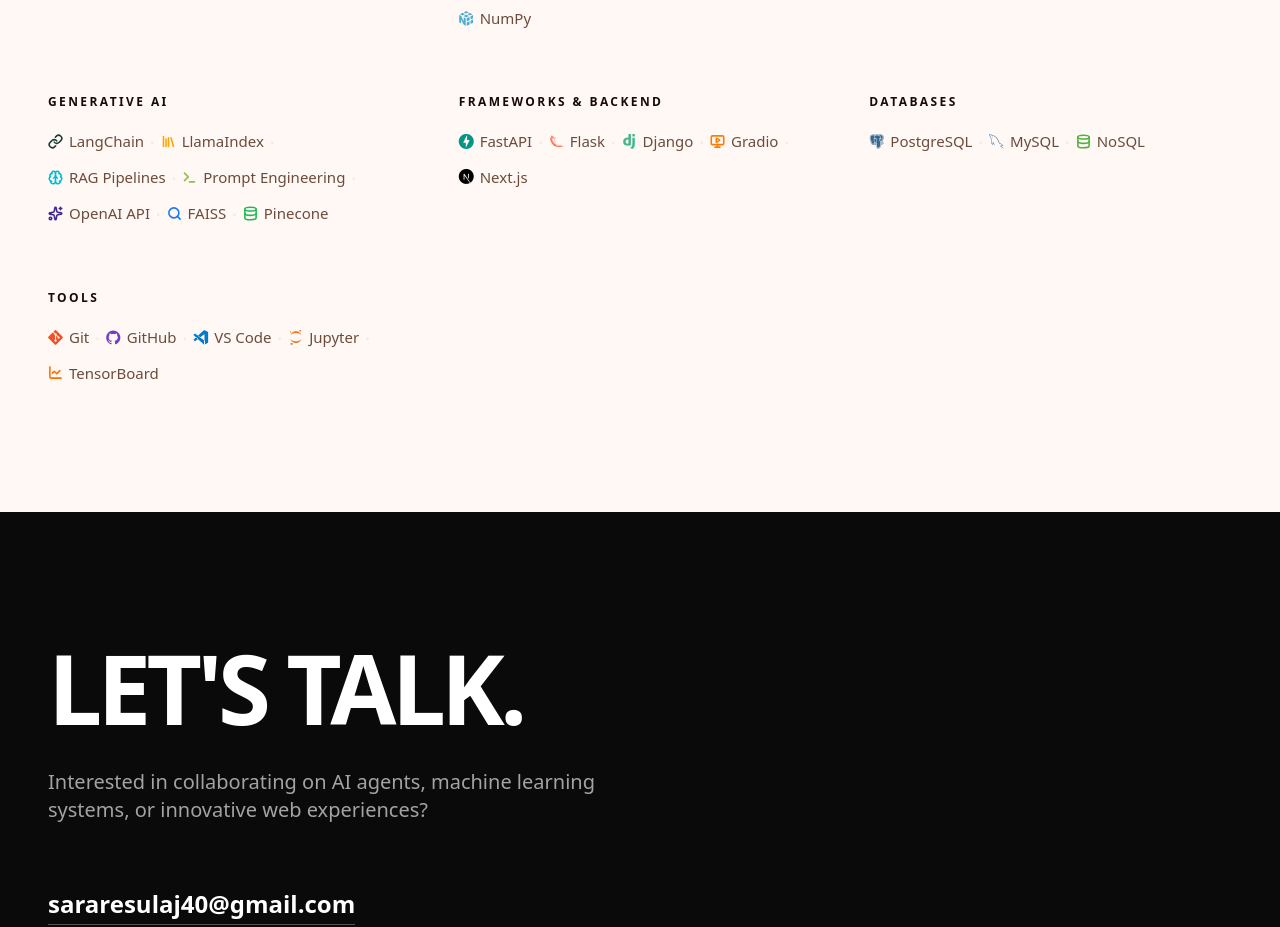
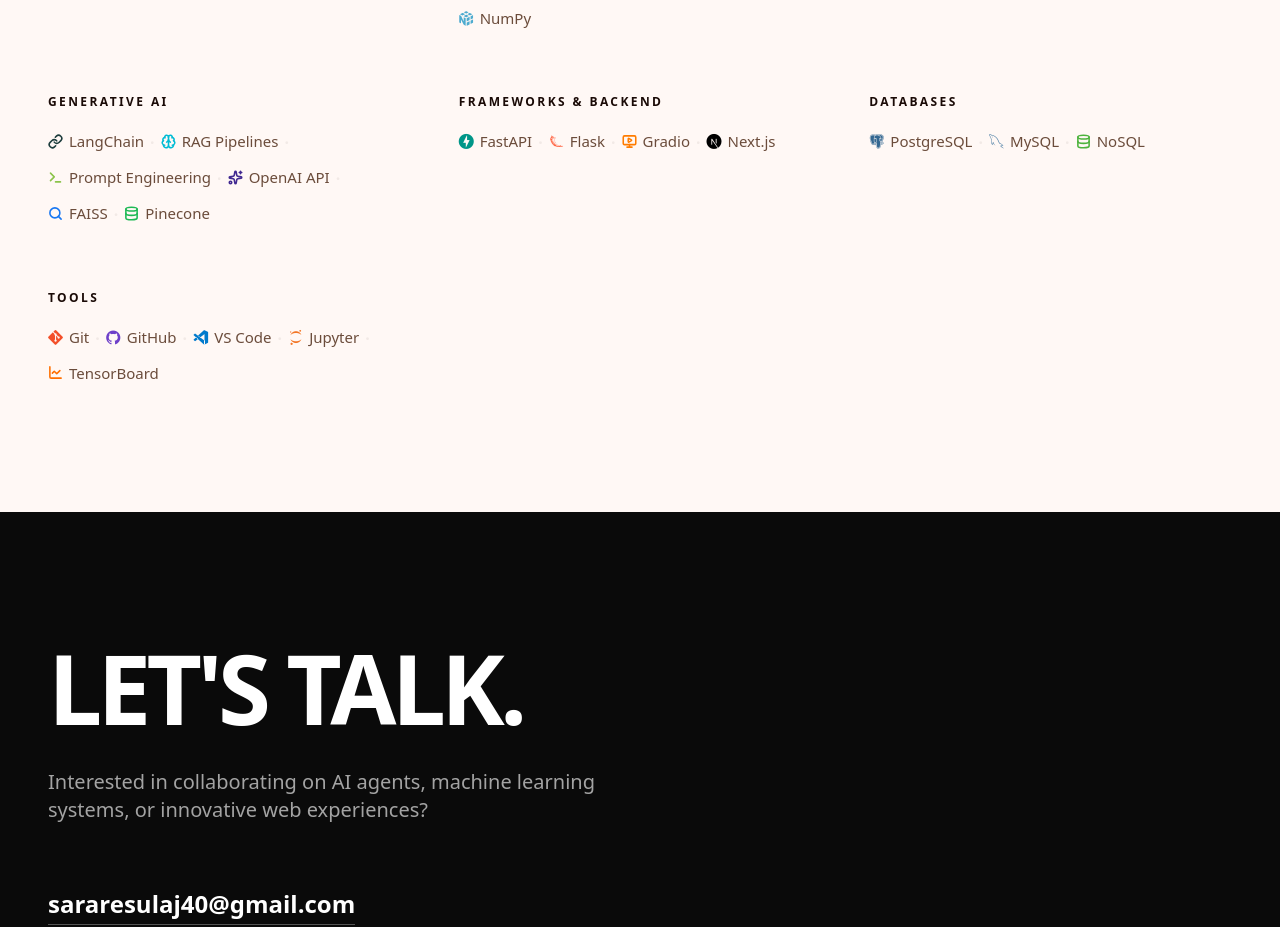
Before and after one commit to sara-2-ai-ml/sara-resulaj, a Next.js app: page / in a window 1280 px wide. Shown: the part 3960-4887 px from the top of the page. Built offline with nearby package versions, Linux system fonts and the light colour scheme.

Commit message:
Update Website

```diff
--- a/src/components/Skills.tsx
+++ b/src/components/Skills.tsx
@@ -51,7 +51,6 @@
     name: "GENERATIVE AI",
     skills: [
       { name: "LangChain", Icon: Link, iconColor: "#1C3C3C" },
-      { name: "LlamaIndex", Icon: Library, iconColor: "#FFA500" },
       { name: "RAG Pipelines", Icon: Brain, iconColor: "#00BCD4" },
       { name: "Prompt Engineering", Icon: Terminal, iconColor: "#8BC34A" },
       { name: "OpenAI API", Icon: Sparkles, iconColor: "#412991" },
@@ -64,7 +63,6 @@
     skills: [
       { name: "FastAPI", iconClass: "devicon-fastapi-plain colored" },
       { name: "Flask", iconClass: "devicon-flask-original", iconColor: "#FF5733" },
-      { name: "Django", iconClass: "devicon-django-plain", iconColor: "#44B78B" },
       { name: "Gradio", Icon: MonitorPlay, iconColor: "#FF7C00" },
       { name: "Next.js", iconClass: "devicon-nextjs-original colored" }
     ]
```
